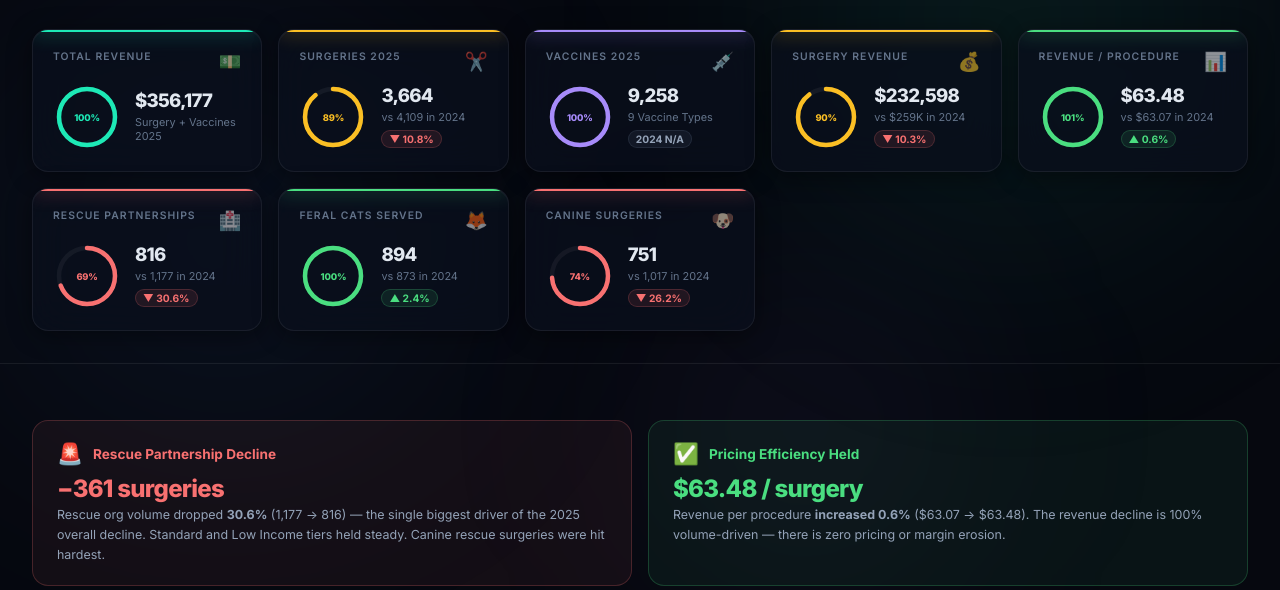
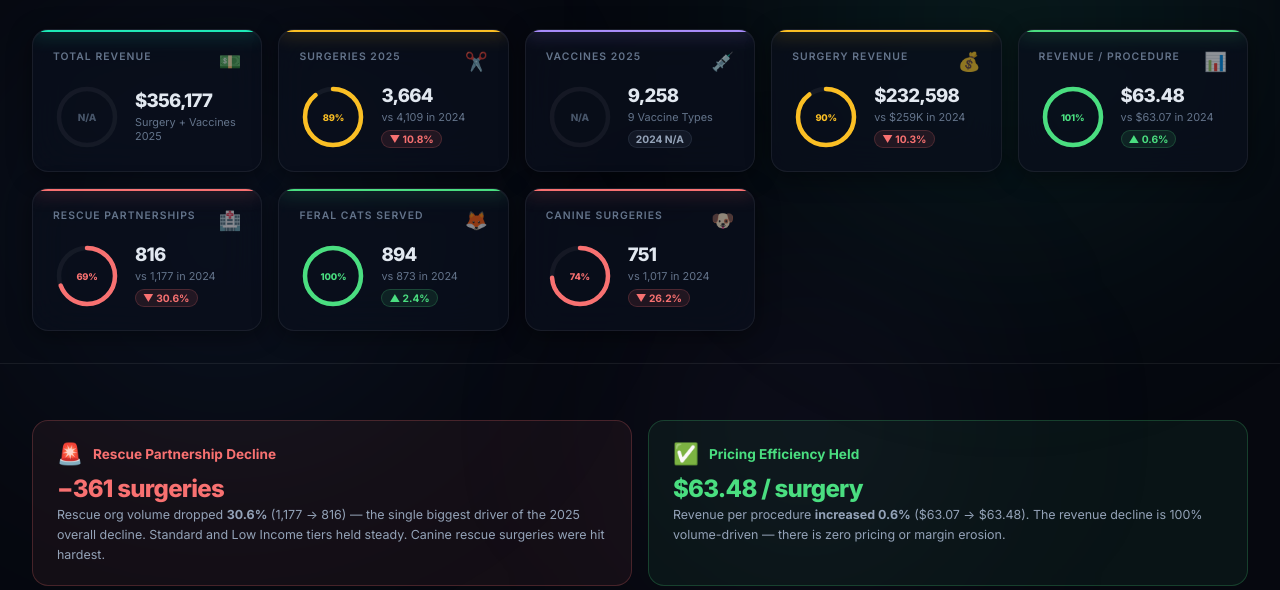
Before and after one commit to bryanengel72/naws-data, a plain HTML site: page index.html in a window 1280 px wide. Shown: the part 210-800 px from the top of the page. Drawn offline with nearby package versions, Linux system fonts and the light colour scheme.

Commit message:
Fix misleading 100% rings on Total Revenue and Vaccines KPI cards
Total Revenue and Vaccines had no 2024 baseline to compare against,
so their progress rings incorrectly showed 100%. Now show "N/A" with
a dimmed ring to clearly distinguish them from actual YoY comparisons.

Co-Authored-By: Claude Sonnet 4.6 <noreply@anthropic.com>

```diff
--- a/index.html
+++ b/index.html
@@ -850,9 +850,11 @@ setTimeout(()=>{
   count('kv6',894);        count('kv7',751);
   // After counter, fix rev/proc to show decimal
   setTimeout(()=>{document.getElementById('kv4').textContent='$63.48';},1350);
-  ringAnim('r0','rp0',1,'#1de9b6');
+  // Total Revenue — no combined 2024 baseline, show N/A
+  (function(){const r=document.getElementById('r0'),p=document.getElementById('rp0');if(r){r.style.stroke='rgba(29,233,182,.18)';r.style.strokeDashoffset='175.9';}if(p){p.textContent='N/A';p.style.color='#475569';p.style.fontSize='.62rem';}})();
   ringAnim('r1','rp1',3664/4109,'#fbbf24');
-  ringAnim('r2','rp2',1,'#a78bfa');
+  // Vaccines — no 2024 vaccine data available, show N/A
+  (function(){const r=document.getElementById('r2'),p=document.getElementById('rp2');if(r){r.style.stroke='rgba(167,139,250,.18)';r.style.strokeDashoffset='175.9';}if(p){p.textContent='N/A';p.style.color='#475569';p.style.fontSize='.62rem';}})();
   ringAnim('r3','rp3',232598/259178,'#fbbf24');
   ringAnim('r4','rp4',1,'#4ade80');   // Rev/proc slightly above baseline → full green ring
   ringAnim('r5','rp5',816/1177,'#f87171');
```
